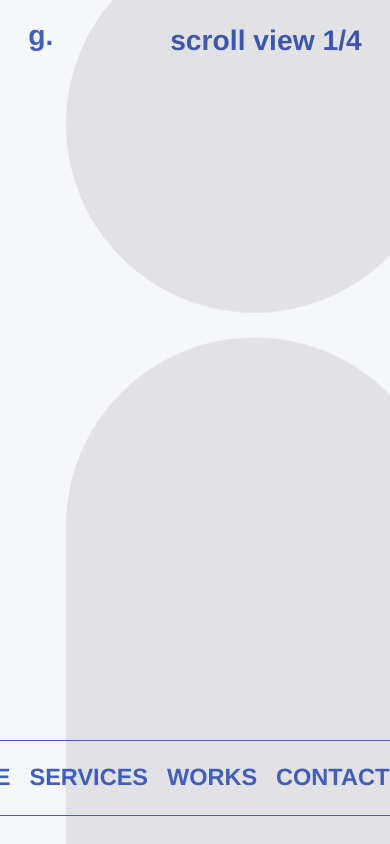
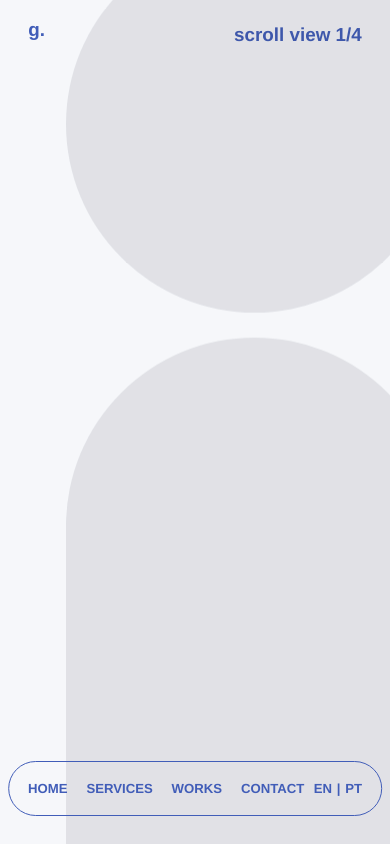
Before and after one commit to GustaDev00/GustaPT, a Next.js app: page / in a window 390 px wide. Built offline with nearby package versions, Linux system fonts and the light colour scheme.

Commit message:
feat: mobile

```diff
--- a/src/common/atoms/Logo/styles.ts
+++ b/src/common/atoms/Logo/styles.ts
@@ -4,4 +4,8 @@ export const LogoContainer = styled.div`
   font-size: ${({ theme }) => theme.size.size3rem};
   color: ${({ theme }) => theme.color.violetBlue};
   margin-bottom: 1rem;
+
+  @media (max-width: 600px) {
+    font-size: ${({ theme }) => theme.size.size2rem};
+  }
 `;
--- a/src/common/atoms/Scroll/styles.ts
+++ b/src/common/atoms/Scroll/styles.ts
@@ -3,4 +3,8 @@ import styled from "styled-components";
 export const ScrollContainer = styled.div`
   font-size: ${({ theme }) => theme.size.size3rem};
   color: ${({ theme }) => theme.color.violetBlue};
+
+  @media (max-width: 600px) {
+    font-size: ${({ theme }) => theme.size.size2rem};
+  }
 `;
--- a/src/common/molecules/Nav/index.tsx
+++ b/src/common/molecules/Nav/index.tsx
@@ -16,13 +16,13 @@ const Nav = () => {
         ))}
       </S.List>
 
-      <S.List>
+      <S.ListLg>
         {language.map((link: Link, index: number) => (
           <S.ItemLg key={index}>
             <S.Link {...link}>{link.name}</S.Link>
           </S.ItemLg>
         ))}
-      </S.List>
+      </S.ListLg>
     </S.NavContainer>
   );
 };
--- a/src/common/molecules/Nav/styles.ts
+++ b/src/common/molecules/Nav/styles.ts
@@ -12,10 +12,19 @@ export const NavContainer = styled.div`
   display: flex;
   align-items: center;
   gap: 2rem;
+
+  @media (max-width: 600px) {
+    gap: 1rem;
+    padding: 2rem 2rem;
+  }
 `;
 
 export const Logo = styled(_Logo)`
   font-size: ${({ theme }) => theme.size.size2_5rem};
+
+  @media (max-width: 600px) {
+    display: none;
+  }
 `;
 
 export const List = styled.ul`
@@ -24,11 +33,31 @@ export const List = styled.ul`
   font-size: ${({ theme }) => theme.size.size2_5rem};
   color: ${({ theme }) => theme.color.violetBlue};
   gap: 2rem;
+
+  @media (max-width: 600px) {
+    font-size: ${({ theme }) => theme.size.size1_4rem};
+  }
 `;
 
 export const Item = styled.li``;
 
-export const ItemLg = styled.li``;
+export const ListLg = styled.ul`
+  display: flex;
+  align-items: center;
+  font-size: ${({ theme }) => theme.size.size2_5rem};
+  color: ${({ theme }) => theme.color.violetBlue};
+
+  @media (max-width: 600px) {
+    font-size: ${({ theme }) => theme.size.size1_4rem};
+  }
+`;
+
+export const ItemLg = styled.li`
+  &:first-child::after {
+    content: "|";
+    margin: 0 0.5rem;
+  }
+`;
 
 export const Link = styled.a`
   text-transform: uppercase;
--- a/src/styles/theme.tsx
+++ b/src/styles/theme.tsx
@@ -25,6 +25,8 @@ export const theme = {
     size2_5rem: "2.5rem",
     size2rem: "2rem",
     size1_8rem: "1.8rem",
+    size1_6rem: "1.6rem",
+    size1_4rem: "1.4rem",
     size1_2rem: "1.2rem",
   },
   weight: {
```
